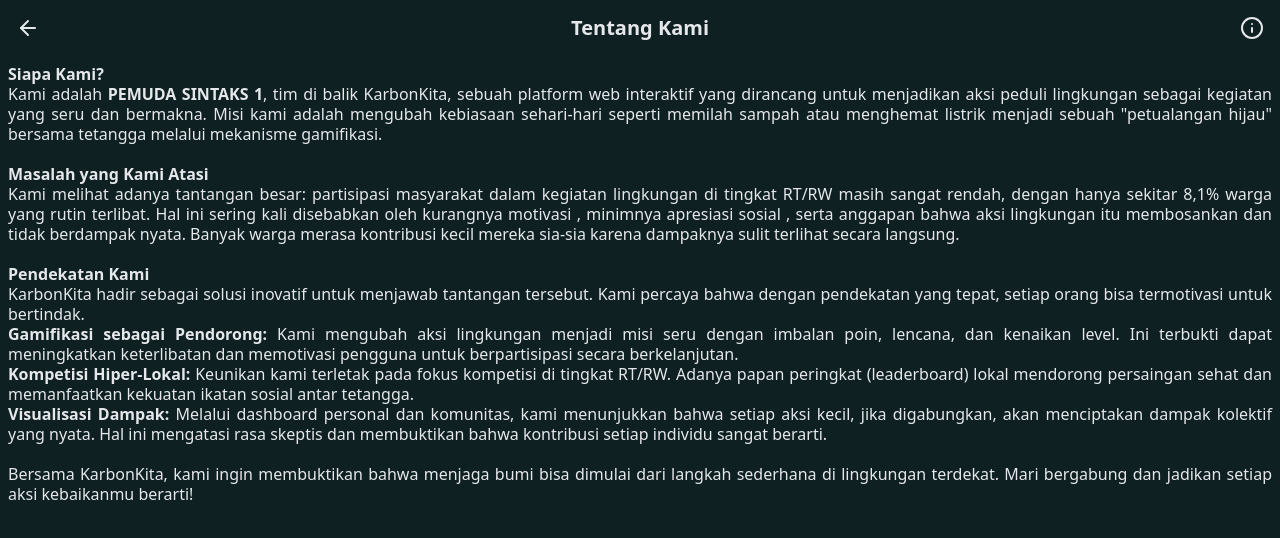
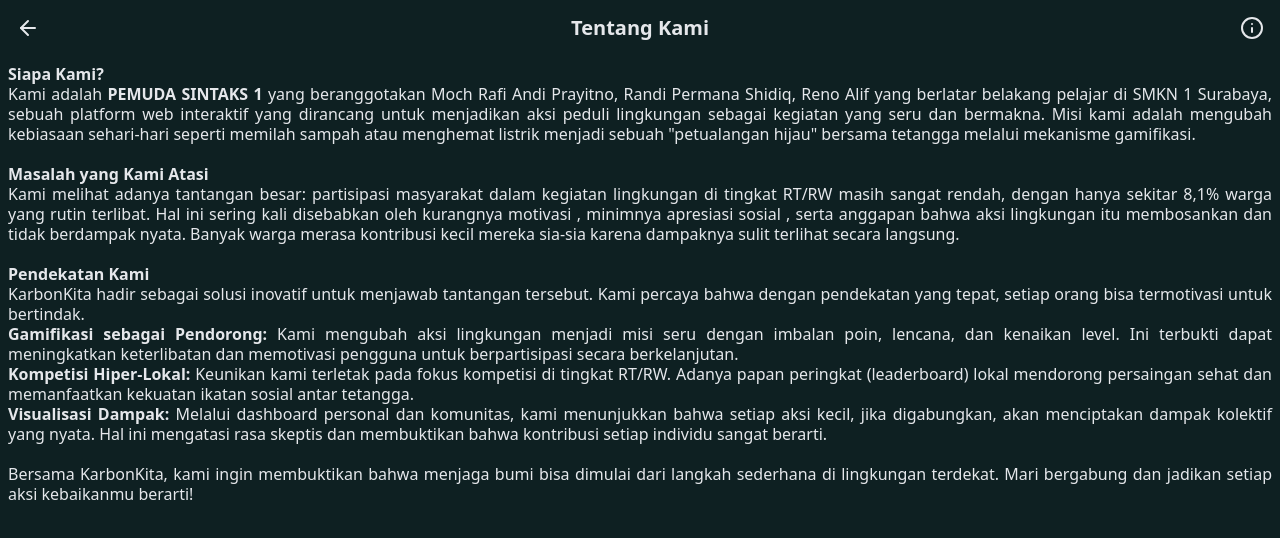
Before and after one commit to Randi-95/KabonKita, a React (Vite) app: page /tentangkami in a window 1280 px wide. Shown: the top 538 px of the page. Built offline with nearby package versions, Linux system fonts and the light colour scheme; a web font is replaced by a local one.

Commit message:
revisi tentangkami

```diff
--- a/src/pages/tentangkami.jsx
+++ b/src/pages/tentangkami.jsx
@@ -16,7 +16,7 @@
             </div>
             <div className="text-gray-200 text-justify pb-2 leading-5 mt-4">
                 <p><strong>Siapa Kami?</strong></p>
-                <p>Kami adalah <strong>PEMUDA SINTAKS 1</strong>, tim di balik KarbonKita, sebuah platform web interaktif yang dirancang untuk menjadikan aksi peduli lingkungan sebagai kegiatan yang seru dan bermakna. Misi kami adalah mengubah kebiasaan sehari-hari seperti memilah sampah atau menghemat listrik menjadi sebuah "petualangan hijau" bersama tetangga melalui mekanisme gamifikasi.</p>
+                <p>Kami adalah <strong>PEMUDA SINTAKS 1</strong> yang beranggotakan Moch Rafi Andi Prayitno, Randi Permana Shidiq, Reno Alif yang berlatar belakang pelajar di SMKN 1 Surabaya, sebuah platform web interaktif yang dirancang untuk menjadikan aksi peduli lingkungan sebagai kegiatan yang seru dan bermakna. Misi kami adalah mengubah kebiasaan sehari-hari seperti memilah sampah atau menghemat listrik menjadi sebuah "petualangan hijau" bersama tetangga melalui mekanisme gamifikasi.</p>
                 <br />
                 <p><strong>Masalah yang Kami Atasi</strong></p>
                 <p>Kami melihat adanya tantangan besar: partisipasi masyarakat dalam kegiatan lingkungan di tingkat RT/RW masih sangat rendah, dengan hanya sekitar 8,1% warga yang rutin terlibat. Hal ini sering kali disebabkan oleh kurangnya motivasi , minimnya apresiasi sosial , serta anggapan bahwa aksi lingkungan itu membosankan dan tidak berdampak nyata. Banyak warga merasa kontribusi kecil mereka sia-sia karena dampaknya sulit terlihat secara langsung.</p>
```
